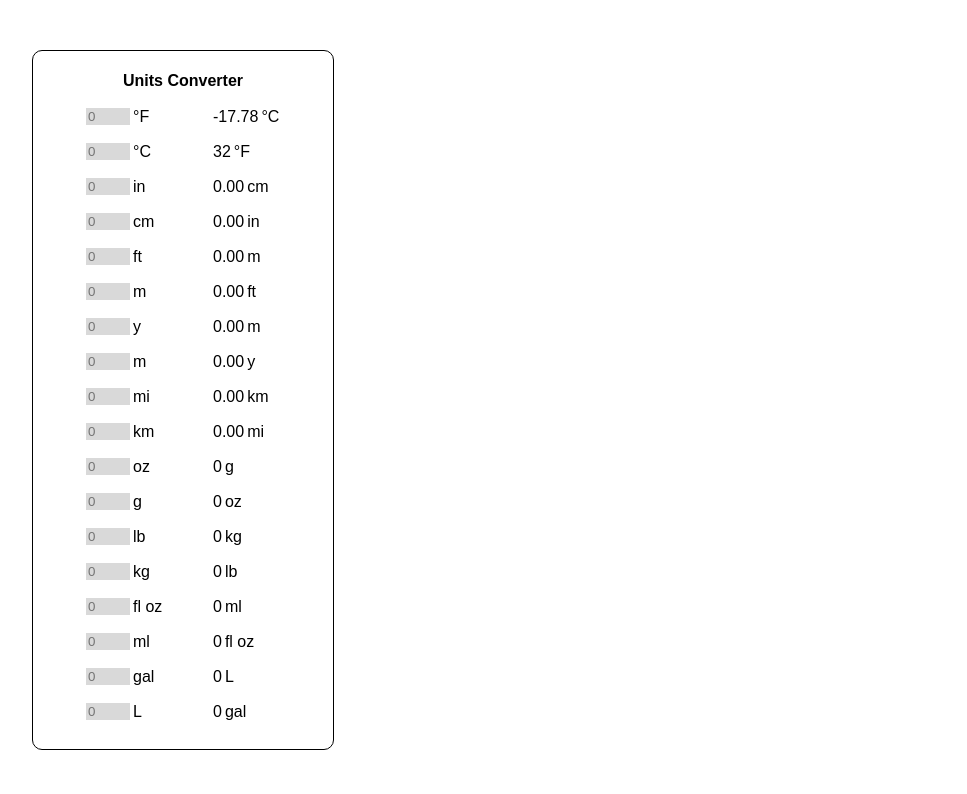
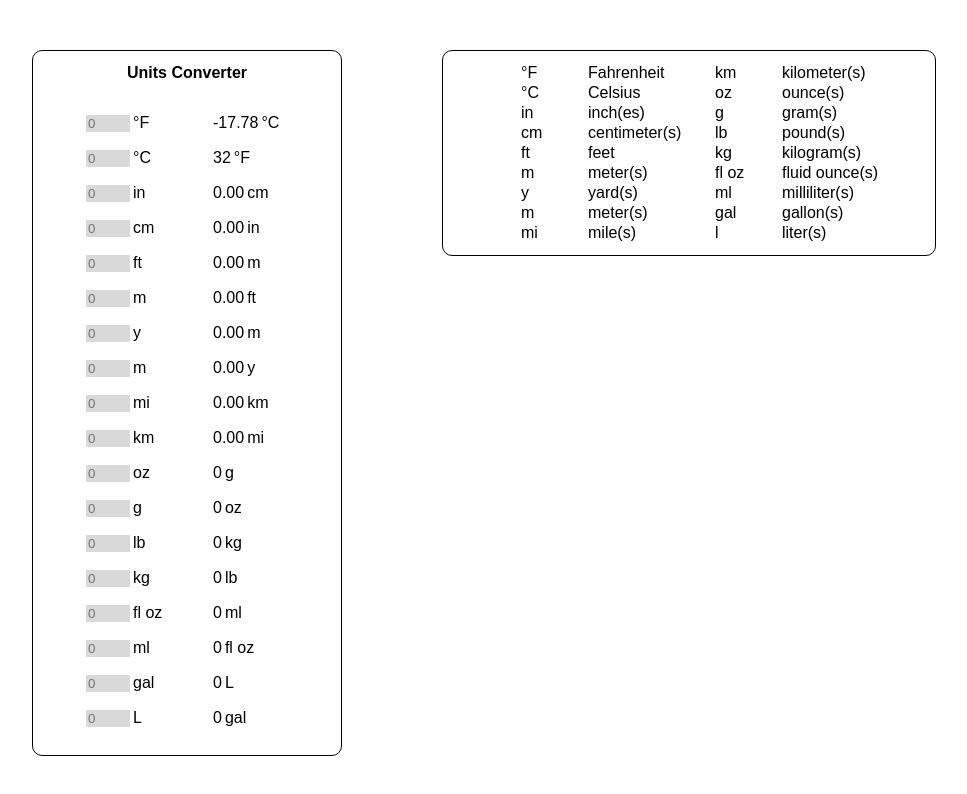
Before and after one commit to mercedechen/unit-converter, a plain HTML site: page index.html in a window 1280 px wide. Shown: the whole page, without its empty margins (68-1035 px from the left). Drawn offline with Linux system fonts and the light colour scheme.

Commit message:
Add legend to define units

```diff
--- a/index.html
+++ b/index.html
@@ -8,8 +8,10 @@
   <title>Units Converter</title>
 </head>
 <body>
-  <h1>Units Converter</h1>
   <table>
+    <tr id="title">
+      <th colspan="2">Units Converter</th>
+    </tr>
     <tr>
       <td>
         <input type="number" id="fahrenInput" placeholder="0">
@@ -199,5 +201,62 @@
       </td>
     </tr>
   </table>
+
+  <table id="legend">
+    <tr>
+      <td class="abrv">°F</td>
+      <td>Fahrenheit</td>
+      <td class="abrv">km</td>
+      <td>kilometer(s)</td>
+    </tr>
+    <tr>
+      <td class="abrv">°C</td>
+      <td>Celsius</td>
+      <td class="abrv">oz</td>
+      <td>ounce(s)</td>
+    </tr>
+    <tr>
+      <td class="abrv">in</td>
+      <td>inch(es)</td>
+      <td class="abrv">g</td>
+      <td>gram(s)</td>
+    </tr>
+    <tr>
+      <td class="abrv">cm</td>
+      <td>centimeter(s)</td>
+      <td class="abrv">lb</td>
+      <td>pound(s)</td>
+    </tr>
+    <tr>
+      <td class="abrv">ft</td>
+      <td>feet</td>
+      <td class="abrv">kg</td>
+      <td>kilogram(s)</td>
+    </tr>
+    <tr>
+      <td class="abrv">m</td>
+      <td>meter(s)</td>
+      <td class="abrv">fl oz</td>
+      <td>fluid ounce(s)</td>
+    </tr>
+    <tr>
+      <td class="abrv">y</td>
+      <td>yard(s)</td>
+      <td class="abrv">ml</td>
+      <td>milliliter(s)</td>
+    </tr>
+    <tr>
+      <td class="abrv">m</td>
+      <td>meter(s)</td>
+      <td class="abrv">gal</td>
+      <td>gallon(s)</td>
+    </tr>
+    <tr>
+      <td class="abrv">mi</td>
+      <td>mile(s)</td>
+      <td class="abrv">l</td>
+      <td>liter(s)</td>
+    </tr>
+  </table>
 </body>
 </html>
--- a/style.css
+++ b/style.css
@@ -1,16 +1,18 @@
 body {
+  display: flex;
   font-family: Arial, Helvetica, sans-serif;
   font-size: 12pt;
   margin: 50px 100px;
-  padding: 10px 50px;
+}
+
+table {
   border: 1px solid #000;
   border-radius: 10px;
-  width: 200px;
+  padding: 10px 50px;
 }
 
-h1 {
+th {
   font-size: 12pt;
-  text-align: center;
   margin-bottom: 15px;
 }
 
@@ -19,8 +21,14 @@ tr {
   margin-bottom: 15px;
 }
 
+#title {
+  display: flex;
+  flex-direction: column;
+}
+
 td {
   display: flex;
+  align-items: center;
   width: 100px;
 }
 
@@ -38,3 +46,18 @@ input {
   width: 40px;
   height: 15px;
 }
+
+#legend {
+  margin-left: 100px;
+  border: 1px solid #000;
+  height: 200px;
+}
+
+#legend tr {
+  margin-bottom: 0;
+}
+
+.abrv {
+  width: 40px;
+  margin: 0 25px;
+}
```
